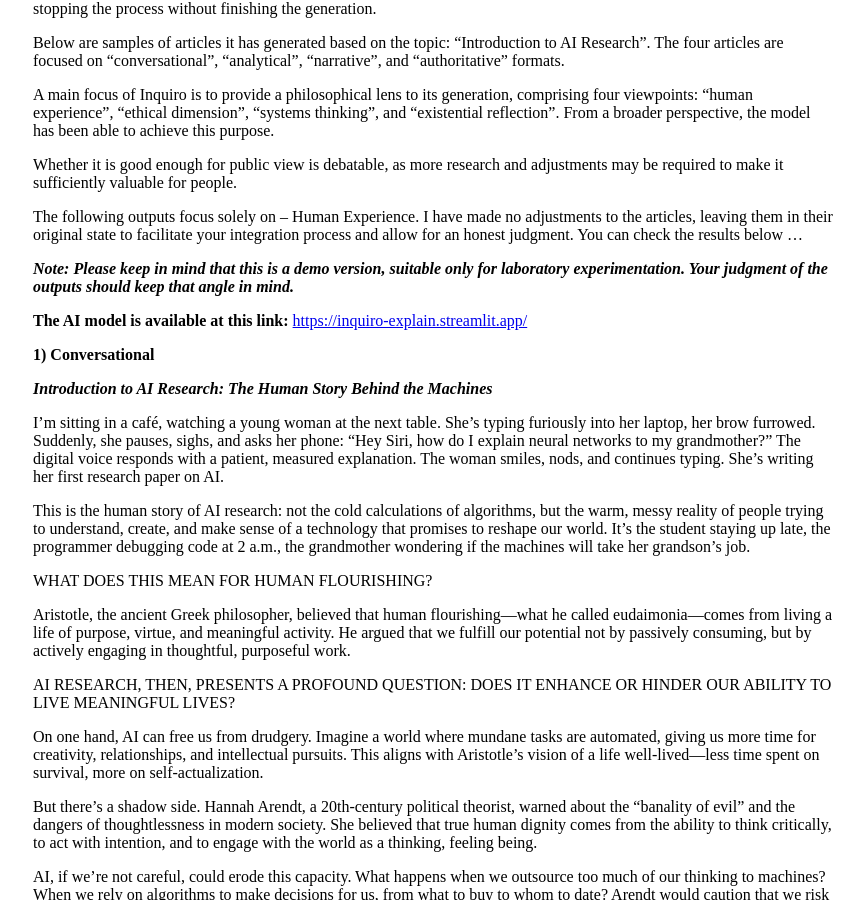
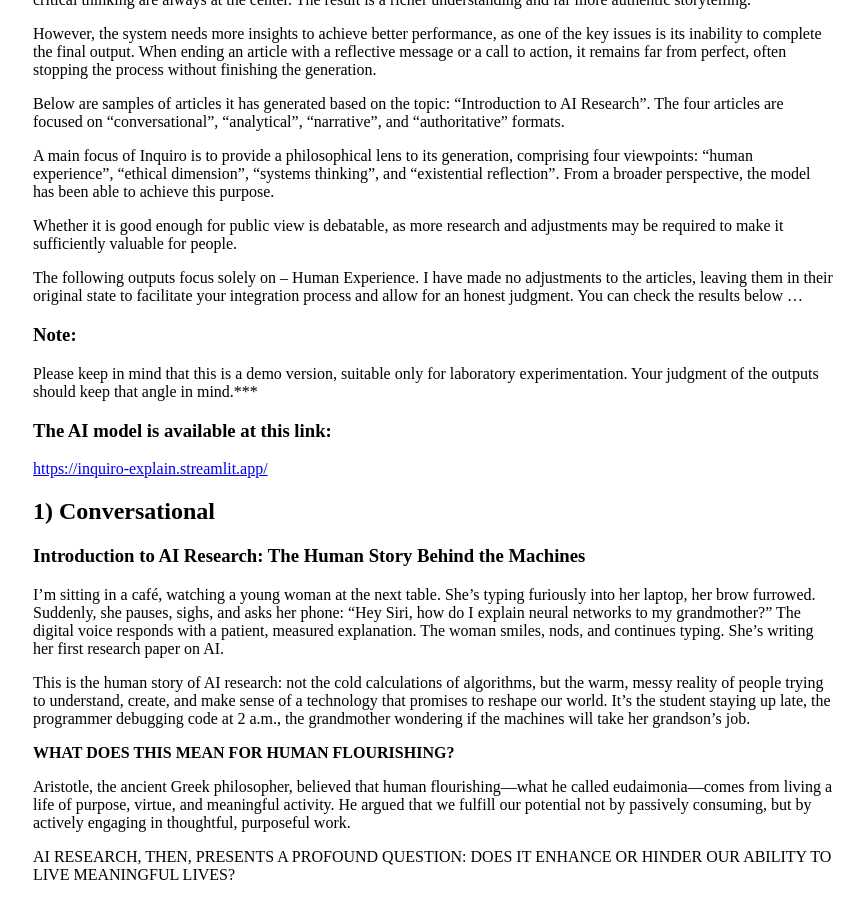
Before and after one commit to faisalmrasul/inquiro-media, a Jekyll site: the page built from _posts/2025-12-03-Introduction to AI Research-QI-HE.md, in a window 1280 px wide and 900 px high, scrolled down 384 px. Shown: the whole window, without its empty margins (207-1071 px from the left). Built offline with Jekyll 4.4.1, drawn with Linux system fonts in a browser that asks for light colours; our own code applies the rules of GitHub Pages for plain Markdown files; some of the changed text lies outside the part shown.

```diff
--- a/_posts/2025-12-03-Introduction to AI Research-QI-HE.md
+++ b/_posts/2025-12-03-Introduction to AI Research-QI-HE.md
@@ -1,4 +1,4 @@
-**Introduction to AI Research (Quick Insight - Human Experience)**
+# Introduction to AI Research (Quick Insight - Human Experience) #
 
 Inquiro is in the process of building an explainable system that turns AI into a true thinking partner. Using the free model Kat Coder Pro, our blueprint shows exactly how insights and articles come to life through a clear, step-by-step process.
 
@@ -19,22 +19,23 @@ Whether it is good enough for public view is debatable, as more research and adj
 The following outputs focus solely on – Human Experience. I have made no adjustments to the articles, leaving them in their original state to facilitate your integration process and allow for an honest judgment. You can check the results below ...
 
 
-***Note: Please keep in mind that this is a demo version, suitable only for laboratory experimentation. Your judgment of the outputs should keep that angle in mind.***
+### Note: ###
+Please keep in mind that this is a demo version, suitable only for laboratory experimentation. Your judgment of the outputs should keep that angle in mind.***
 
 
-**The AI model is available at this link:**
+### The AI model is available at this link: ###
 [https://inquiro-explain.streamlit.app/](https://inquiro-explain.streamlit.app/)
 
 
-**1) Conversational**
+## 1) Conversational ##
 
-***Introduction to AI Research: The Human Story Behind the Machines***
+### Introduction to AI Research: The Human Story Behind the Machines ###
 
 I’m sitting in a café, watching a young woman at the next table. She’s typing furiously into her laptop, her brow furrowed. Suddenly, she pauses, sighs, and asks her phone: “Hey Siri, how do I explain neural networks to my grandmother?” The digital voice responds with a patient, measured explanation. The woman smiles, nods, and continues typing. She’s writing her first research paper on AI.
 
 This is the human story of AI research: not the cold calculations of algorithms, but the warm, messy reality of people trying to understand, create, and make sense of a technology that promises to reshape our world. It’s the student staying up late, the programmer debugging code at 2 a.m., the grandmother wondering if the machines will take her grandson’s job.
 
-WHAT DOES THIS MEAN FOR HUMAN FLOURISHING?
+**WHAT DOES THIS MEAN FOR HUMAN FLOURISHING?**
 
 Aristotle, the ancient Greek philosopher, believed that human flourishing—what he called eudaimonia—comes from living a life of purpose, virtue, and meaningful activity. He argued that we fulfill our potential not by passively consuming, but by actively engaging in thoughtful, purposeful work.
 
@@ -46,7 +47,7 @@ But there’s a shadow side. Hannah Arendt, a 20th-century political theorist, w
 
 AI, if we’re not careful, could erode this capacity. What happens when we outsource too much of our thinking to machines? When we rely on algorithms to make decisions for us, from what to buy to whom to date? Arendt would caution that we risk becoming passive consumers of our own lives, losing the very essence of what makes us human: our ability to reflect, choose, and act with purpose.
 
-THE EMOTIONAL AND PSYCHOLOGICAL DIMENSIONS
+**THE EMOTIONAL AND PSYCHOLOGICAL DIMENSIONS**
 
 There’s a quiet anxiety that hums beneath the surface of the AI revolution. It’s the fear of obsolescence, of being replaced, of losing control. But there’s also a quiet hope—the belief that AI can help us solve some of our greatest challenges, from disease to climate change.
 
@@ -54,7 +55,7 @@ This tension is not new. Albert Camus, the existentialist philosopher, wrote abo
 
 AI research, in many ways, is a modern manifestation of this rebellion. It’s humanity reaching out, trying to understand and shape the future. But it’s also a reminder that we must remain the authors of our own story.
 
-PRACTICAL TAKEAWAYS: STAYING HUMAN IN THE AGE OF AI
+**PRACTICAL TAKEAWAYS: STAYING HUMAN IN THE AGE OF AI**
 
 So, how do we navigate this new world? Here are a few questions to carry with you:
 
@@ -63,11 +64,11 @@ So, how do we navigate this new world? Here are a few questions to carry with yo
 3.	**Where can AI
 
 
-**2) Analytical**
+## 2) Analytical ##
 
-***The AI Paradox: When Machines Learn, What Do We Unlearn?***
+### The AI Paradox: When Machines Learn, What Do We Unlearn? ###
 
-THE HUMAN STORY
+**THE HUMAN STORY**
 
 Every morning, Sarah opens her laptop and begins her workday. As a research assistant, she spends hours sifting through academic papers, synthesizing findings, and drafting literature reviews. Last month, her supervisor introduced an AI research assistant—a sophisticated language model trained on millions of scholarly articles. The change was immediate and disorienting. Tasks that once took her entire morning now completed in minutes.
 
@@ -75,7 +76,7 @@ At first, she felt relief. Then, something unexpected: a quiet unease. "I starte
 
 Sarah's experience reflects a growing phenomenon as AI research tools become ubiquitous in academia, medicine, business, and beyond. We stand at a threshold where machines don't just calculate faster but appear to understand, analyze, and create in ways that mirror human cognitive processes. This technological leap forces us to confront not just practical concerns about jobs and efficiency, but deeper questions about what it means to be human in an age of artificial intelligence.
 
-PHILOSOPHICAL ANALYSIS
+**PHILOSOPHICAL ANALYSIS**
 
 The ancient Greek philosopher Aristotle understood human flourishing (eudaimonia) as deeply tied to the exercise of our distinctive capacities—particularly reason, judgment, and the pursuit of knowledge for its own sake. For Aristotle, the activity of thinking, questioning, and understanding was as important as the conclusions we reached. When AI performs these cognitive activities for us, we face a paradox: we gain efficiency but potentially lose opportunities for the very activities that constitute human excellence.
 
@@ -85,7 +86,7 @@ AI research tools challenge our understanding of human agency. When an algorithm
 
 Consider the emotional dimensions: the pride in mastering a difficult concept, the frustration of intellectual struggle, the joy of unexpected insight. These aren't incidental to learning—they are essential to it. When AI shortcuts these experiences, we may gain information but potentially lose wisdom, which requires time, reflection, and personal investment.
 
-ACTIONABLE INSIGHTS
+**ACTIONABLE INSIGHTS**
 
 Rather than rejecting AI research tools, we must learn to integrate them in ways that preserve and enhance human flourishing:
 
@@ -97,9 +98,9 @@ Rather than rejecting AI research tools, we must learn to integrate them in ways
 The fundamental question isn't whether AI will replace human researchers, but what kind of
 
 
-**3) Narrative**
+## 3) Narrative** ##
 
-***The Ghost in Our Machines: When AI Becomes Part of the Human Story***
+### The Ghost in Our Machines: When AI Becomes Part of the Human Story ###
 
 The coffee shop hums with its usual morning symphony: the hiss of the espresso machine, the clatter of cups, the low murmur of conversations. Sarah, hunched over her laptop, doesn’t notice. Her eyes are fixed on the screen, not on the steaming mug beside her. She’s not writing her novel; she’s prompting an AI. "Make it more lyrical," she types. "Add a sense of foreboding." Moments later, text blooms across the page, elegant, evocative, perfect.
 
@@ -115,22 +116,22 @@ It can turn work (like Sarah's writing) into automated labor, stripping it of it
 
 So, what does this mean for our flourishing? It means we must become conscious architects of our relationship with AI, not passive recipients. The emotional and psychological dimension is real: the convenience is alluring, but the cost may be a quiet erosion of agency and authenticity, a subtle sense of alienation from our own capacities.
 
-ACTIONABLE REFLECTIONS:
+**ACTIONABLE REFLECTIONS:**
 
 1.	Audit Your Agency: In your daily routines, identify where AI acts for you versus with you. Where does it enhance your capacity, and where might it replace
 
 
-**4) Authoritative**
+## 4) Authoritative ##
 
-***The Hourglass Heart: When AI Research Reshapes Human Flourishing***
+### The Hourglass Heart: When AI Research Reshapes Human Flourishing ###
 
-THE HUMAN STORY
+**THE HUMAN STORY**
 
 Maria, a 38-year-old radiologist, used to feel like a modern-day oracle. Her eyes, trained over fifteen years, could decipher the subtle language of shadows on X-rays and MRIs, translating biological whispers into life-altering diagnoses. Now, she sits beside a glowing screen where an AI algorithm renders its verdict in seconds, highlighting nodules with unnerving precision. The relief of speed is tinged with a profound disquiet. "I saved lives," she reflects, "but I also felt them.
 
 The tremor in a patient's hand, the unspoken fear in their eyes while they waited. Does efficiency erase empathy? Does this brilliant machine make my skill obsolete, or simply... different?" Maria’s experience is not an anomaly; it’s the human face of a seismic shift. AI research isn't just about faster computers; it’s infiltrating the very texture of our daily lives—how we work, learn, connect, and even understand ourselves—forcing a re-examination of what it means to thrive as humans.
 
-PHILOSOPHICAL ANALYSIS: FLOURISHING IN THE AGE OF THE ALGORITHM
+**PHILOSOPHICAL ANALYSIS: FLOURISHING IN THE AGE OF THE ALGORITHM**
 
 This is where the ancient wisdom of Aristotle and the incisive analysis of Hannah Arendt become vital guides. Aristotle’s concept of eudaimonia—human flourishing—is not achieved through mere efficiency or pleasure, but through the active exercise of our distinctively human virtues and capacities (arete) within a community.
 
@@ -142,7 +143,7 @@ AI research, particularly in automating cognitive tasks, threatens to collapse w
 
 If AI removes the struggle, the effort inherent in mastering a craft or making a difficult judgment, does it inadvertently strip life of a crucial source of personal meaning?
 
-ACTIONABLE INSIGHTS: RECLAIMING THE HUMAN IN THE MACHINE AGE
+**ACTIONABLE INSIGHTS: RECLAIMING THE HUMAN IN THE MACHINE AGE**
 
 The question for human flourishing is not whether AI exists, but how we integrate it without surrendering our essence. Here are pathways forward:
 1.	Design for Augmentation, Not Replacement: Prioritize AI systems that enhance human judgment and skill (like advanced diagnostic aids that present options for a radiologist to evaluate) rather than autonomous decision-makers that bypass human agency.
```
